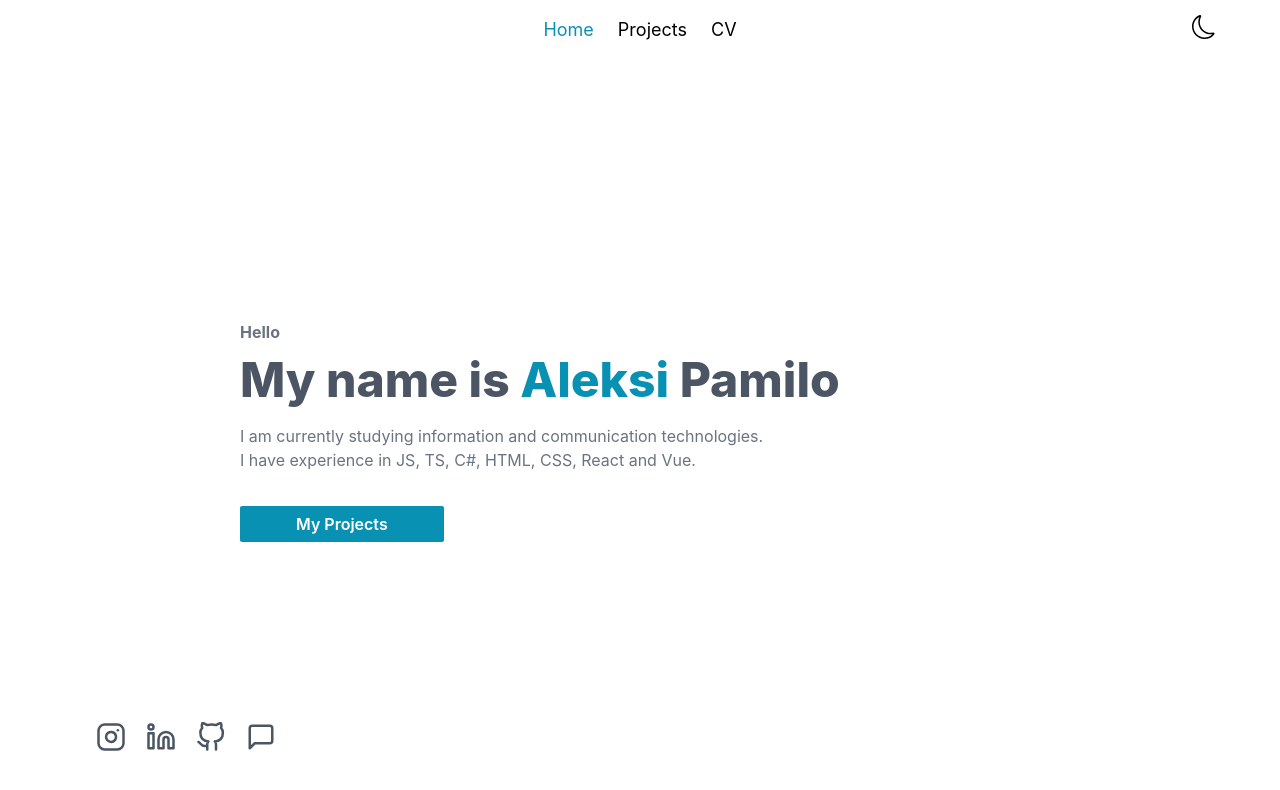
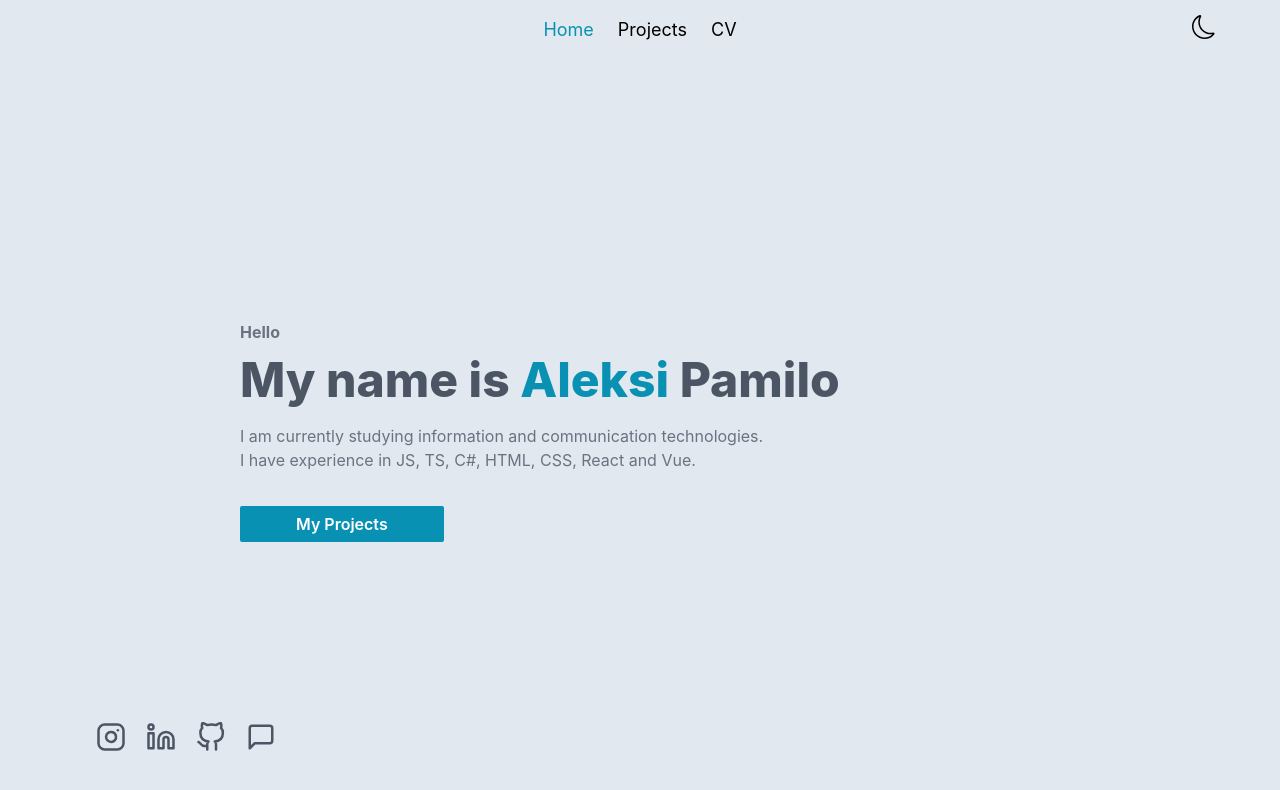
Before and after one commit to AleksiPamilo/Portfolio, a React (Create React App) app: page / in a window 1280 px wide. Shown: the top 790 px of the page. Built offline with nearby package versions, Linux system fonts and the light colour scheme.

Commit message:
Update styles

```diff
--- a/src/components/GithubCard.tsx
+++ b/src/components/GithubCard.tsx
@@ -10,7 +10,7 @@ type GithubCardProps = {
 };
 const GithubCard: React.FC<GithubCardProps> = ({ repo }) => {
     return (
-        <div key={repo.name} className="flex flex-wrap rounded-lg githubCard w-[20rem] min-h-[12rem] p-4 border-2 border-cyan-400">
+        <div key={repo.name} className="flex flex-wrap rounded-lg githubCard w-[20rem] min-h-[12rem] p-4 border-2 border-cyan-400 hover:border-cyan-600">
             <div className="flex flex-col w-full">
                 <h1 className="text-xl font-bold">{repo.name}</h1>
                 <p className="text-sm">{repo.description}</p>
--- a/src/index.css
+++ b/src/index.css
@@ -22,7 +22,7 @@ code {
 }
 
 body.light {
-  --bg-color: #fff;
+  --bg-color: #e2e8f0;
   --txt-color: #000;
 
   --nav-bg-color: #f1f1f1;
@@ -30,12 +30,12 @@ body.light {
   --nav-link-color-hover: #d3d3d3;
 
   --card-text-color: #000;
-  --card-bg-color: #f3f3f3;
+  --card-bg-color: #cbd5e1;
   --radio-btn-border-color: #000;
 }
 
 body.dark {
-  --bg-color: #000;
+  --bg-color: #0f172a;
   --txt-color: #fff;
 
   --nav-bg-color: #9f9f9f;
@@ -44,7 +44,7 @@ body.dark {
 
   --card-text-color: #fff;
   --card-bg-color: #11161f;
-  --radio-btn-border-color: rgb(229 231 235 / 1);
+  --radio-btn-border-color:#4b5563;
 }
 
 body::-webkit-scrollbar { width: 8px; }
```
Also changed, not shown: package.json (+7 -1 lines), 1 other file (tests, documents, lock files or other folders).
